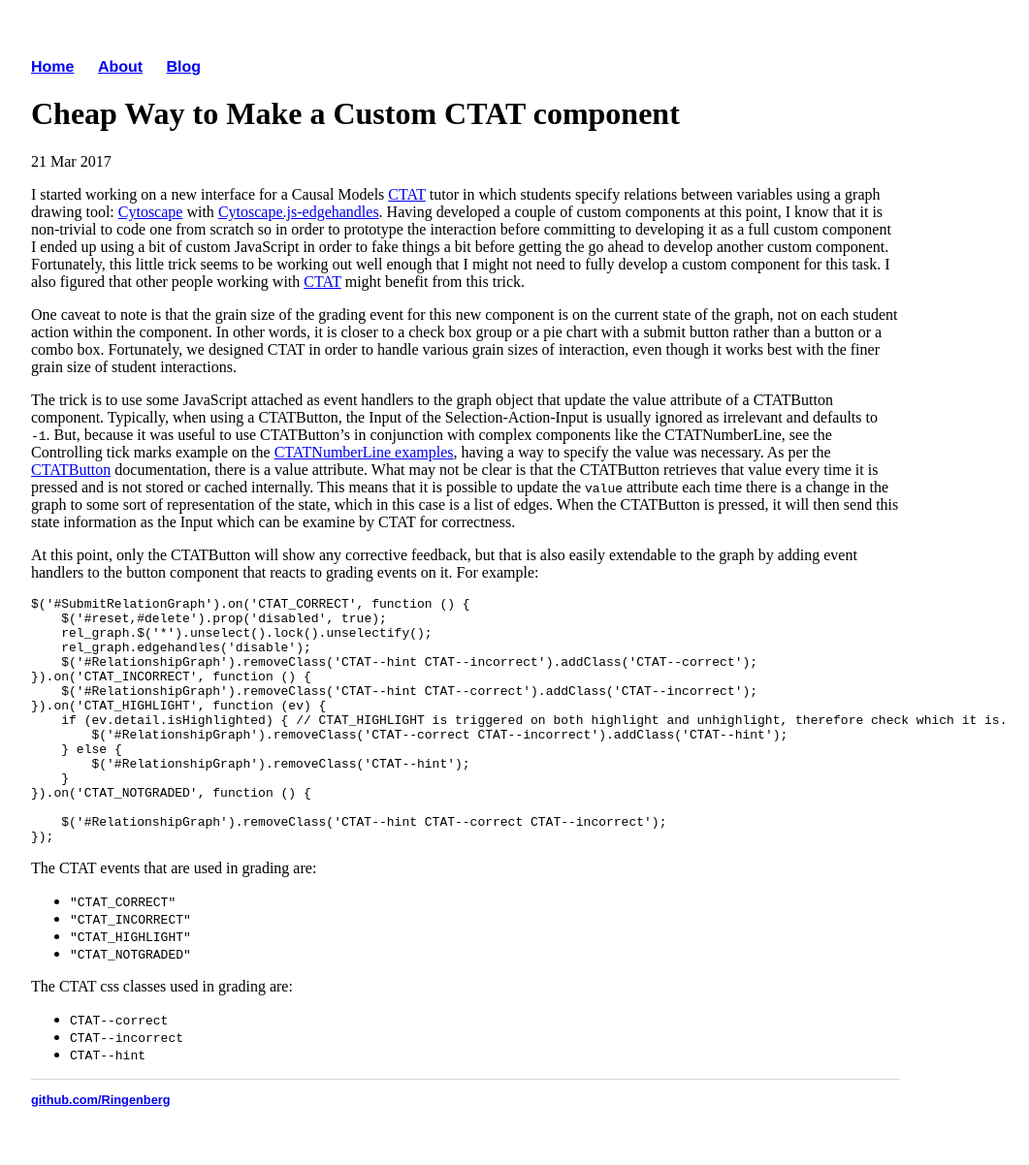
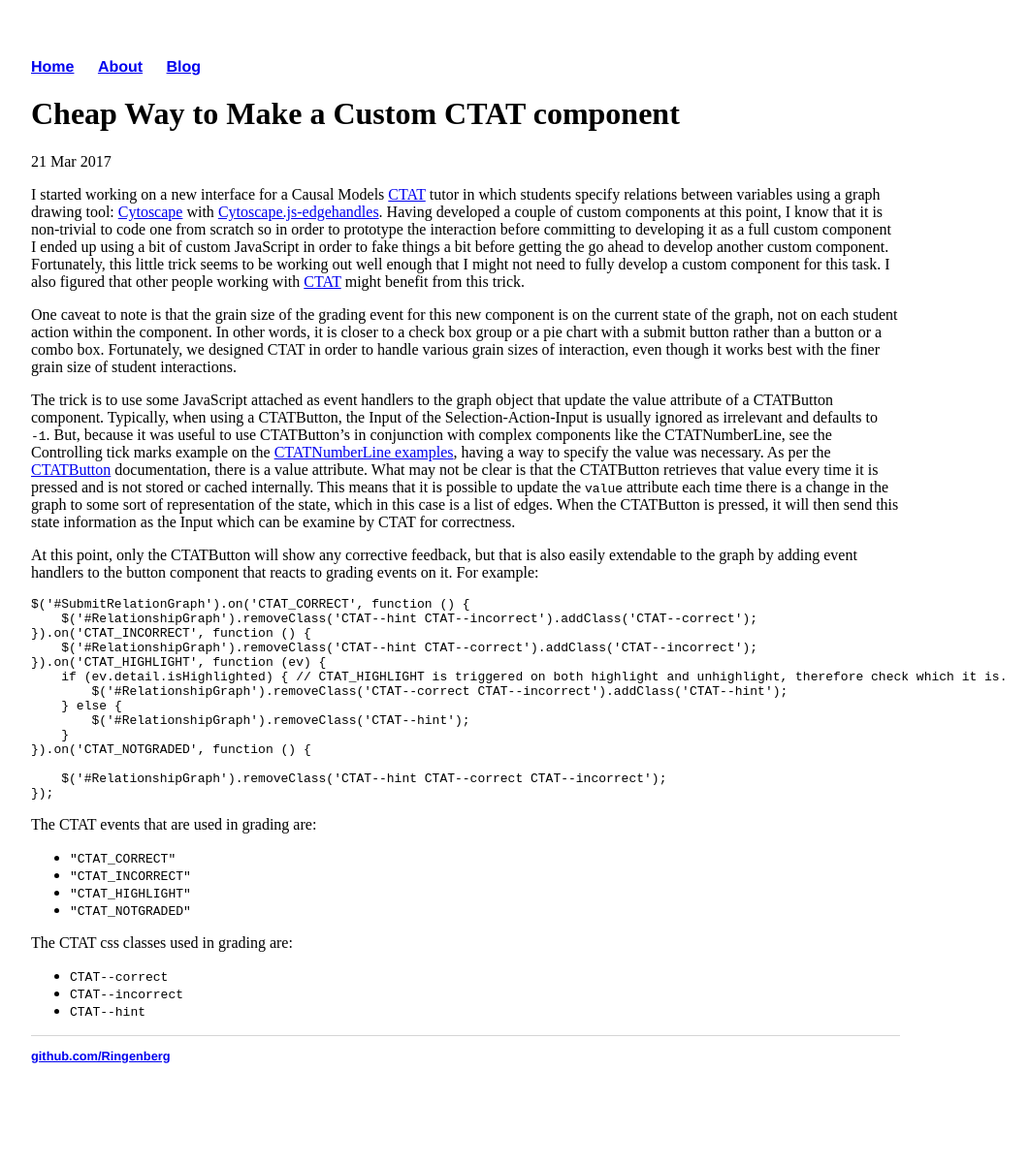
Before and after one commit to Ringenberg/Ringenberg.github.io, a Jekyll site: the page built from _posts/2017-03-21-Cheap-CTAT-Component.md, in a window 1280 px wide. Shown: the whole page at 97% size, without its empty margins (160-1221 px from the left). Built offline with Jekyll 4.4.1, drawn with Linux system fonts in a browser that asks for light colours; after the commit the page ends 1157 px from its top, so only the background shows below that.

Commit message:
Removed extranious code.

````diff
--- a/_posts/2017-03-21-Cheap-CTAT-Component.md
+++ b/_posts/2017-03-21-Cheap-CTAT-Component.md
@@ -52,9 +52,6 @@ handlers to the button component that reacts to grading events on it.
 For example:
 ```javascript
 $('#SubmitRelationGraph').on('CTAT_CORRECT', function () {
-    $('#reset,#delete').prop('disabled', true);
-    rel_graph.$('*').unselect().lock().unselectify();
-    rel_graph.edgehandles('disable');
     $('#RelationshipGraph').removeClass('CTAT--hint CTAT--incorrect').addClass('CTAT--correct');
 }).on('CTAT_INCORRECT', function () {
     $('#RelationshipGraph').removeClass('CTAT--hint CTAT--correct').addClass('CTAT--incorrect');
````
